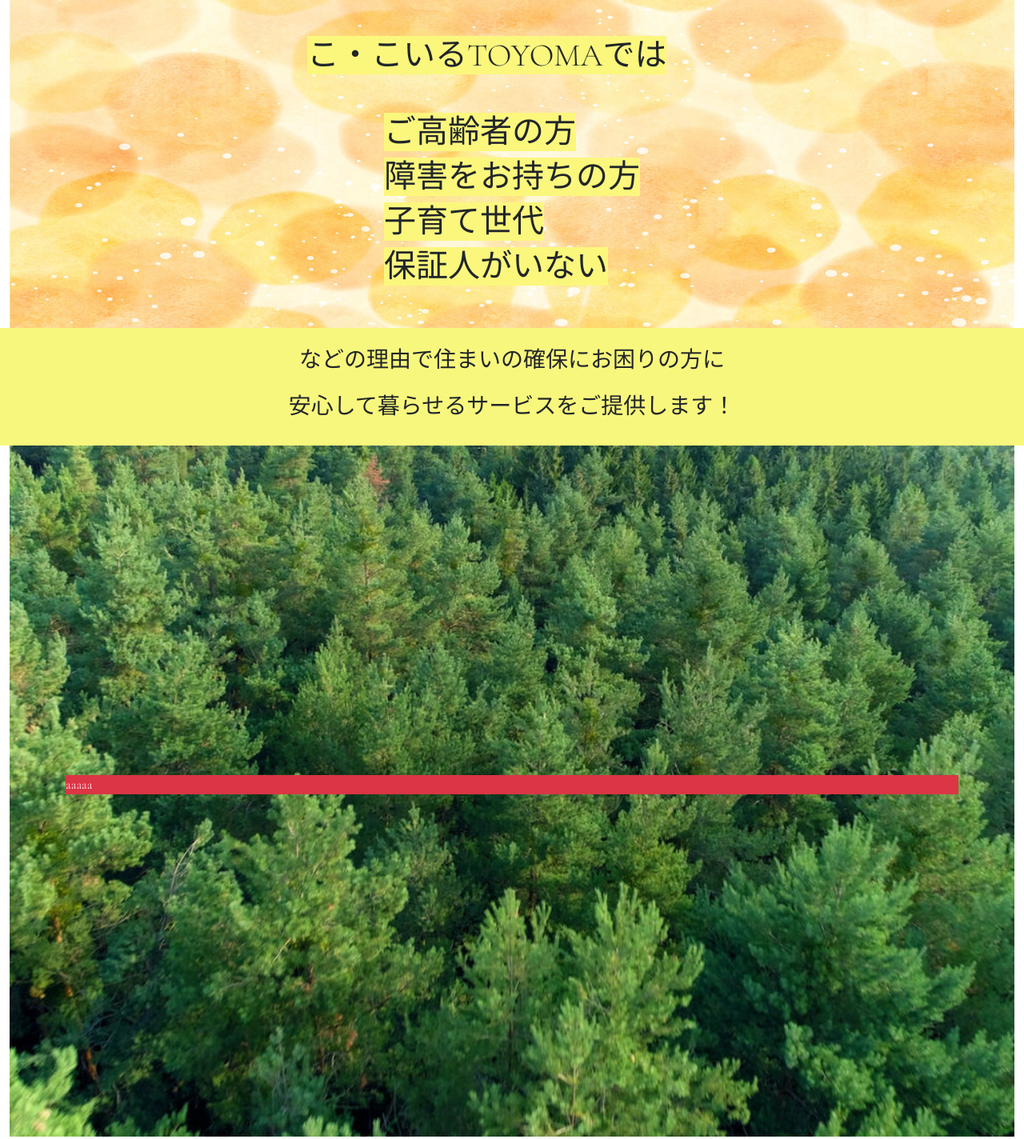
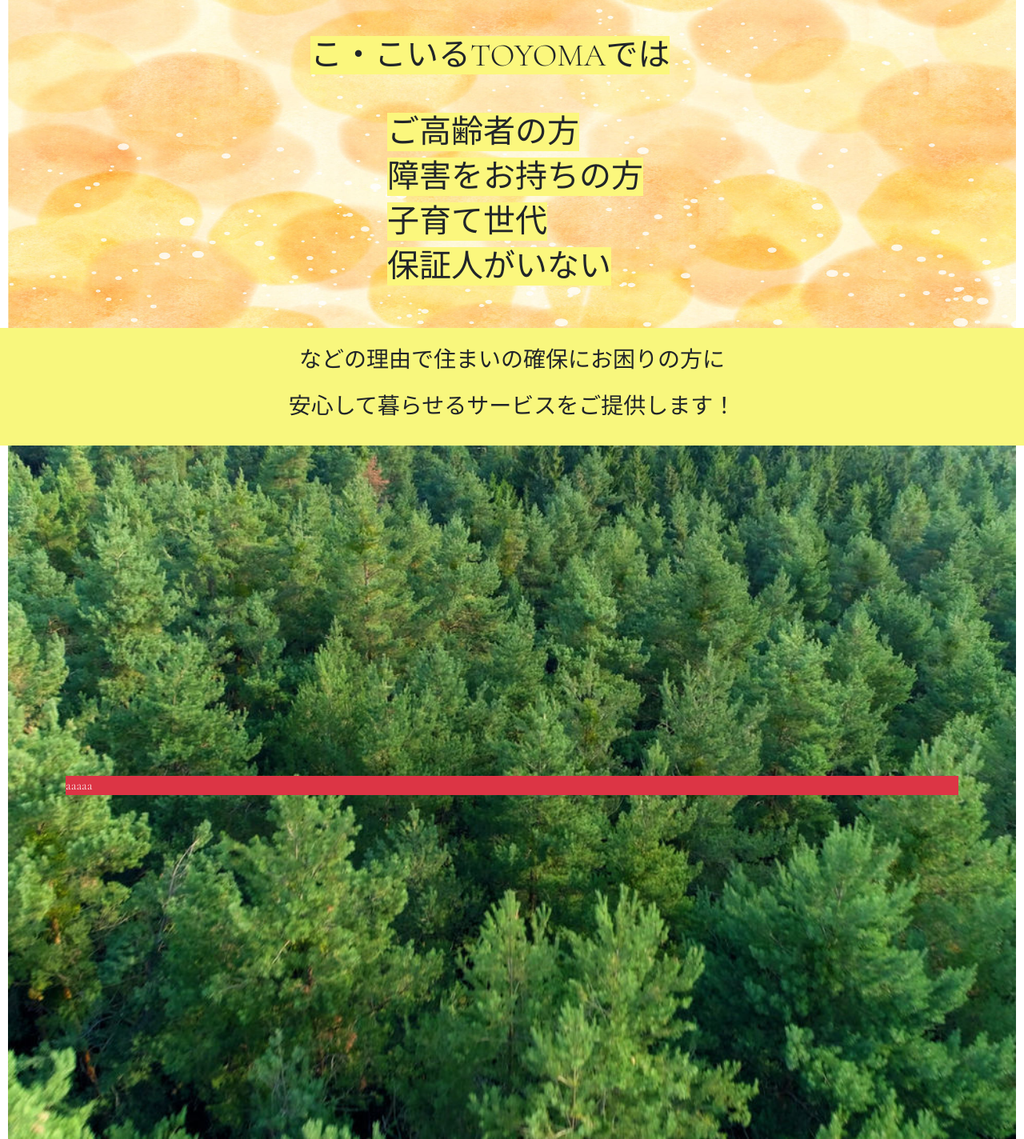
Before and after one commit to saitoyoshi/cocoiru, a PHP site: page / in a window 1280 px wide. Shown: the part 267-1691 px from the top of the page at 80% size. Run offline with PHP 8.4, Linux system fonts and the light colour scheme; some libraries are stand-ins or nearby versions.

Commit message:
全幅のカスタムのコンテナを定義し、横幅を揃えた

```diff
--- a/css/custom.css
+++ b/css/custom.css
@@ -3,7 +3,12 @@
 .max-width-wrapper {
     width: calc(100vw - 20px);
 }
-
+.my-container-fluid {
+  width: 100%;
+  max-width: calc(100vw - 20px);
+  margin-right: auto;
+  margin-left: auto;
+}
 /* font */
 body {
   font-family: 'Cormorant Garamond', serif;
--- a/views/index.php
+++ b/views/index.php
@@ -25,7 +25,7 @@
 </div>
 </nav>
 </div>
-<div class="container-fluid position-relative pt-5 pt-sm-0">
+<div class="my-container-fluid position-relative pt-5 pt-sm-0">
 
     <img src="../img/pastel.jpg" alt="パステル背景" width="1929" height="1071" class="pastel-img max-width-wrapper">
     <div class="pastel-front-text-container position-absolute pt-5 pt-sm-0">
@@ -36,12 +36,12 @@
         <h3 class="ms-5 ps-5 fs-1"><span class="yellow-marker ">保証人がいない</span></h3>
     </div>
 </div>
-<div class="container-fluid pastel-below-texts text-center py-4 mw-100">
+<div class="my-container-fluid pastel-below-texts text-center py-4 mw-100">
 <h5 class="fs-3 mb-4">などの理由で住まいの確保にお困りの方に
 </h5>
 <h5 class="fs-3">安心して暮らせるサービスをご提供します！</h5>
 </div>
-<div class="container-fluid position-relative">
+<div class="my-container-fluid position-relative">
     <img src="../img/green.jpg" alt="森背景" width="980" height="674" class="max-width-wrapper img-fluid">
     <div class="container forest-front-text-container position-absolute top-50 start-50 translate-middle py-4">
         <p class="text-bg-danger">aaaaa</p>
```
